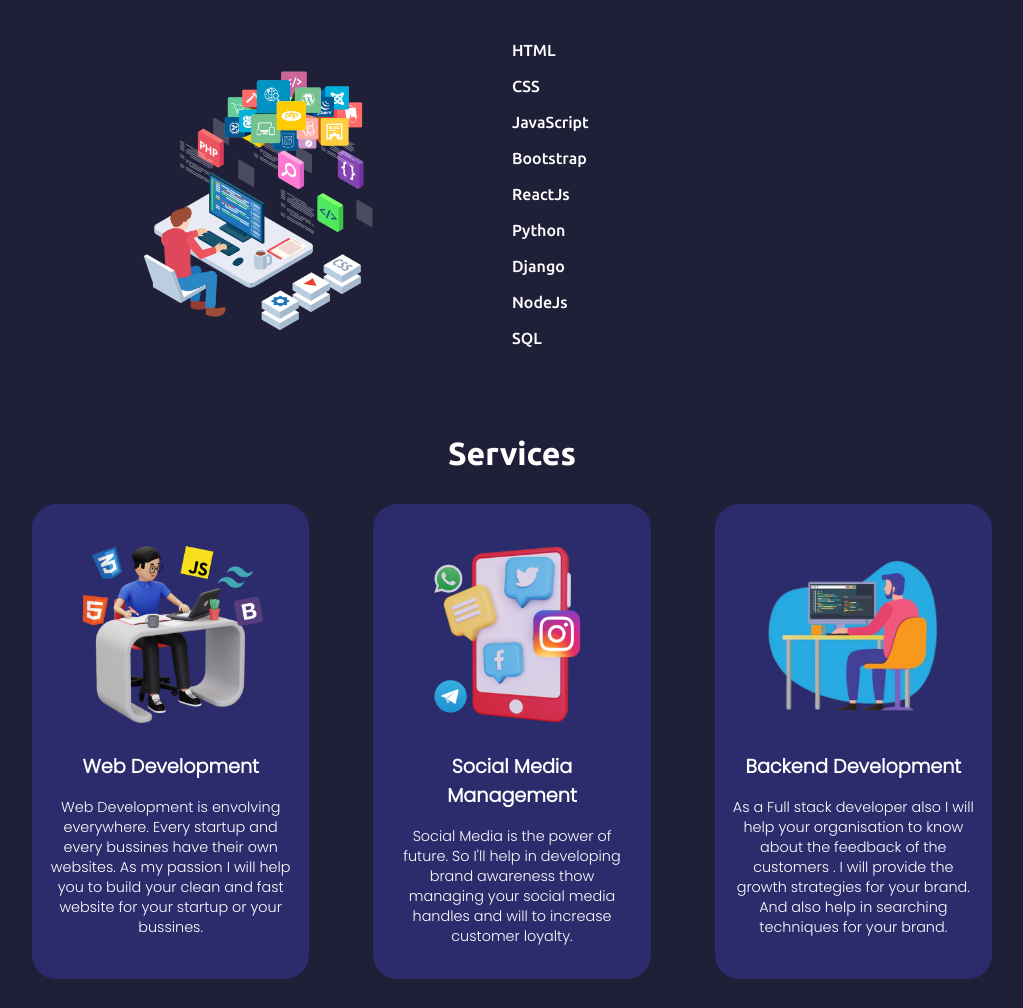
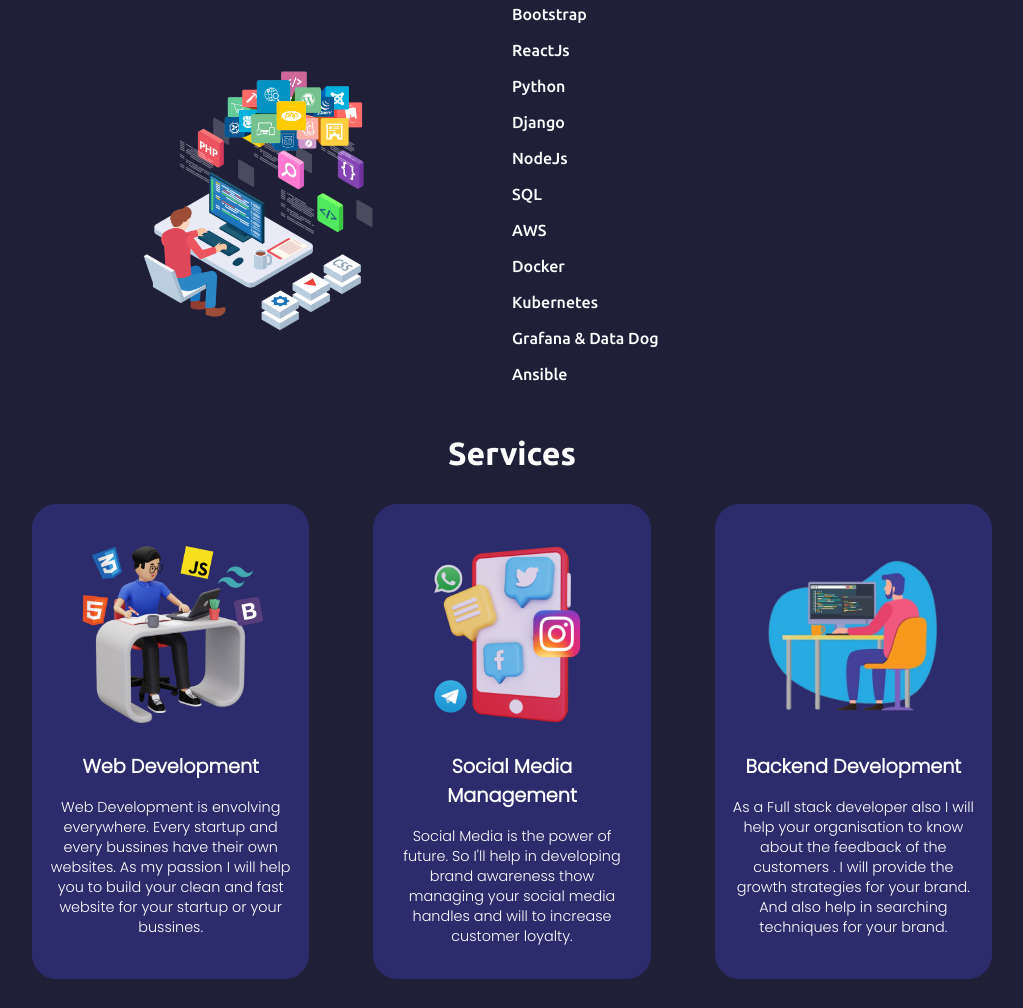
Before and after one commit to esurendrababu/portfolio-, a plain HTML site: page index.html in a window 1280 px wide. Shown: the part 775-1783 px from the top of the page, without its empty margins (128-1151 px from the left). Drawn offline with Linux system fonts and the light colour scheme.

Commit message:
Update index.html

```diff
--- a/index.html
+++ b/index.html
@@ -117,6 +117,15 @@
                 <div class="django bar p-relative"><span class="bar-content left t-white">Django</span></div>
                 <div class="nodejs bar p-relative"><span class="bar-content left t-white">NodeJs</span></div>
                 <div class="sql bar p-relative"><span class="bar-content left t-white">SQL</span></div>
+                <div class="sql bar p-relative"><span class="bar-content left t-white">AWS</span></div>
+                <div class="sql bar p-relative"><span class="bar-content left t-white">Docker</span></div>
+                <div class="sql bar p-relative"><span class="bar-content left t-white">Kubernetes</span></div>
+                <div class="sql bar p-relative"><span class="bar-content left t-white">Grafana & Data Dog</span></div>
+                <div class="sql bar p-relative"><span class="bar-content left t-white">Ansible</span></div>
+                <div class="sql bar p-relative"><span class="bar-content left t-white">Jenkins</span></div>
+                <div class="sql bar p-relative"><span class="bar-content left t-white">Git & GitHub</span></div>
+                <div class="sql bar p-relative"><span class="bar-content left t-white">Terraform</span></div>
+
 
 
 
```
